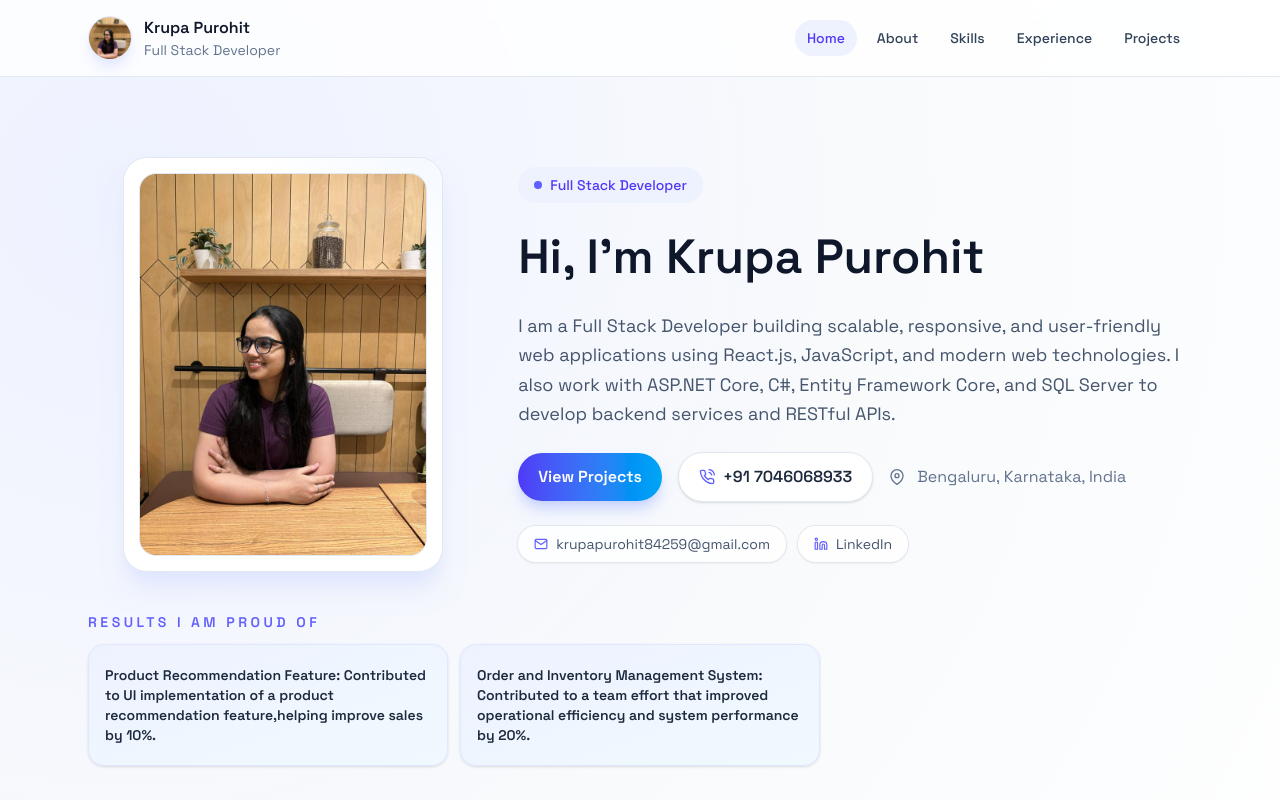
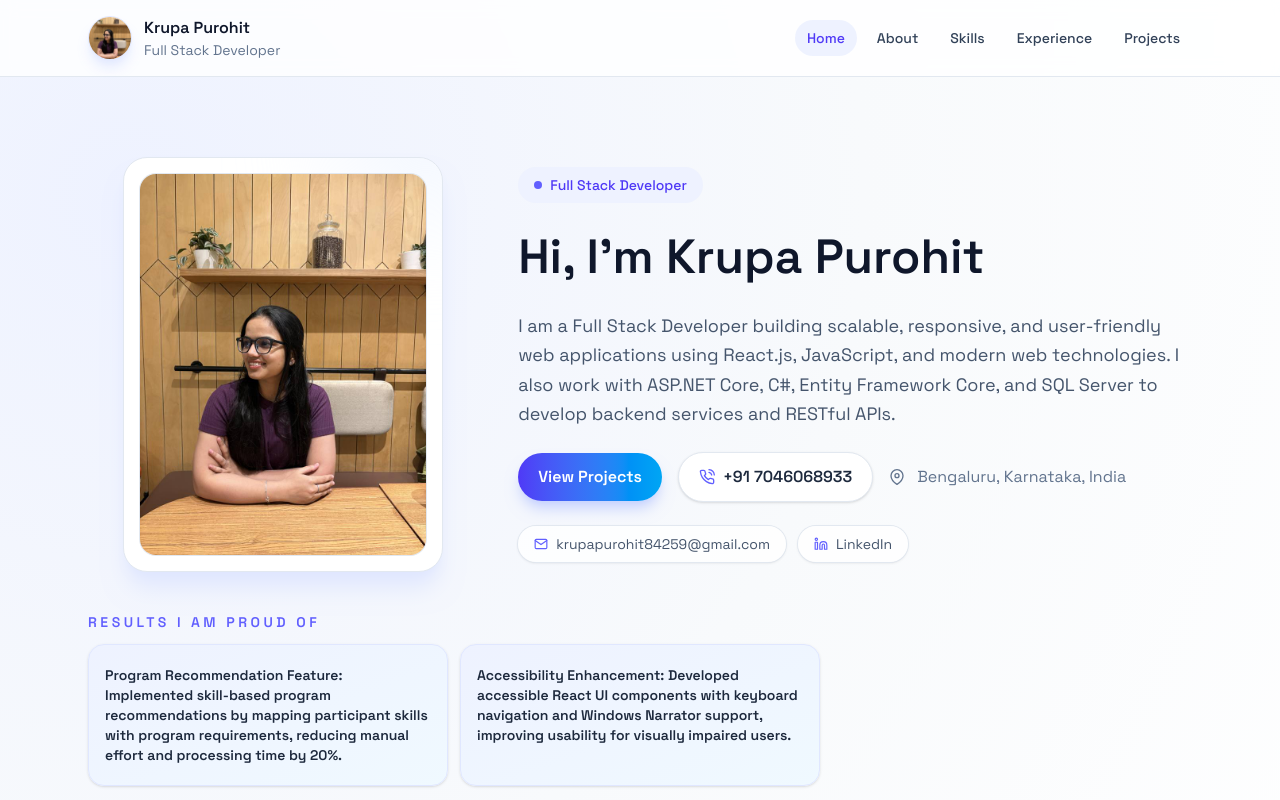
Before and after one commit to krupspurohit/krupspurohit.github.io, a React (Vite) app: page / in a window 1280 px wide. Shown: the top 800 px of the page. Built offline with nearby package versions, Linux system fonts and the light colour scheme.

Commit message:
Update achievements list with new entries

```diff
--- a/src/data/content.js
+++ b/src/data/content.js
@@ -116,7 +116,7 @@ export const contactLinks = {
 }
 
 export const achievementsList = [
-       'Product Recommendation Feature: Contributed to UI implementation of a product recommendation feature,helping improve sales by 10%.',
-        'Order and Inventory Management System: Contributed to a team effort that improved operational efficiency and system performance by 20%.',
+  'Program Recommendation Feature: Implemented skill-based program recommendations by mapping participant skills with program requirements, reducing manual effort and processing time by 20%.',
 
-]
+  'Accessibility Enhancement: Developed accessible React UI components with keyboard navigation and Windows Narrator support, improving usability for visually impaired users.',
+];
```
